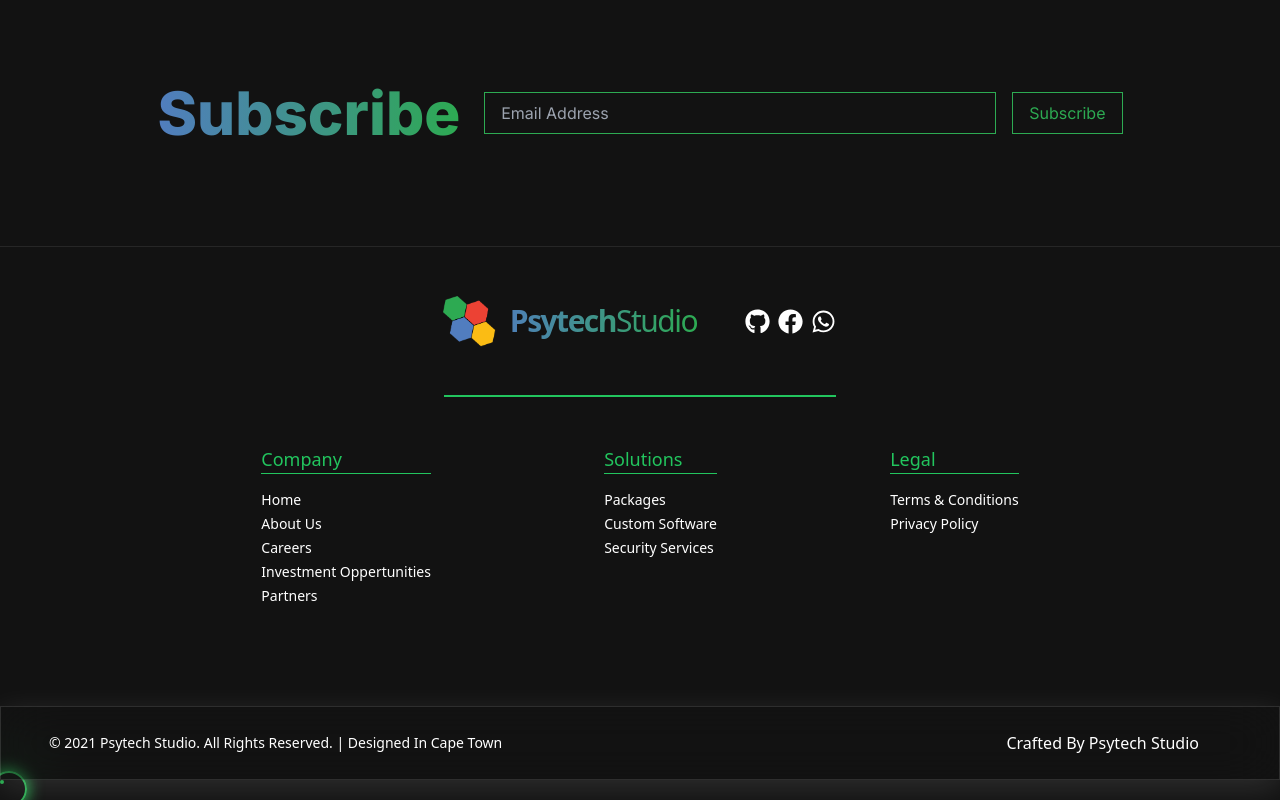
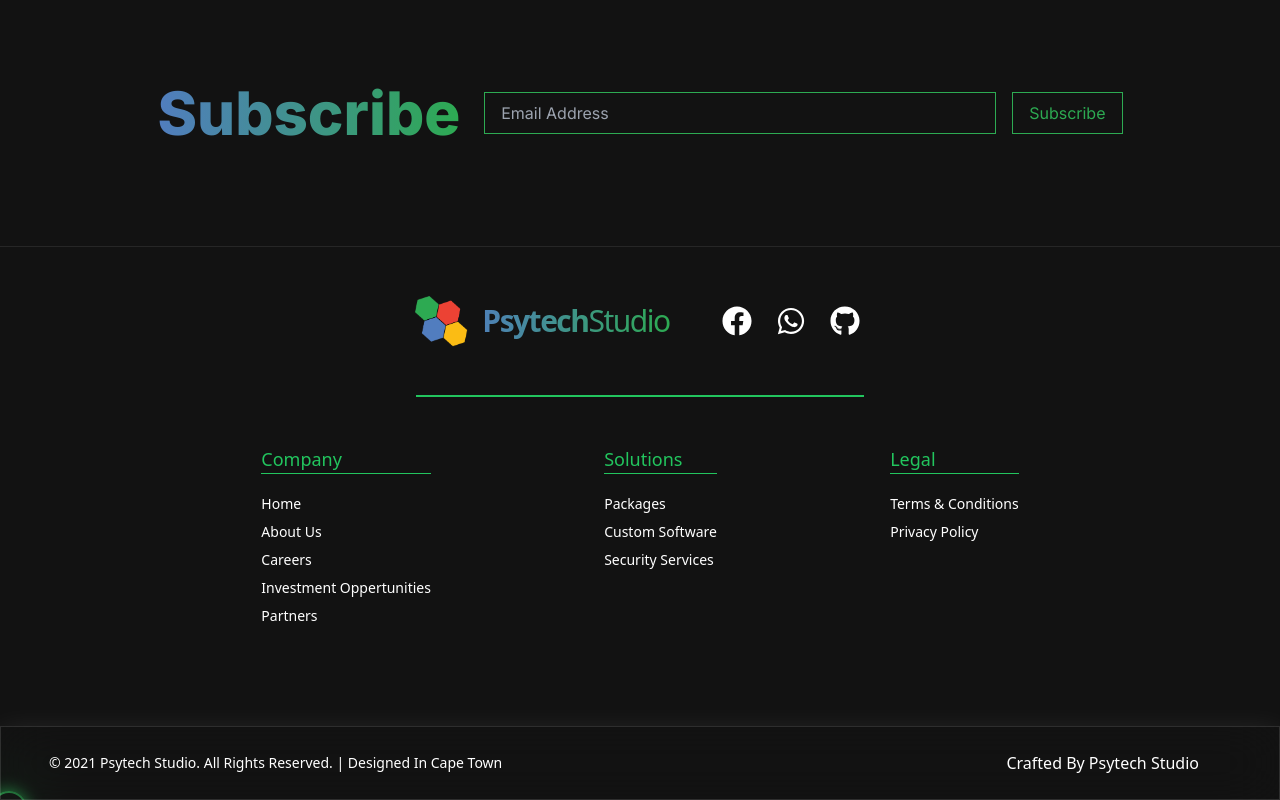
Before and after one commit to christiaan-fourie/psytech, a Next.js app: page / in a window 1280 px wide. Shown: the part 1750-2550 px from the top of the page. Built offline with nearby package versions, Linux system fonts and the light colour scheme.

Commit message:
Update Footer.jsx

```diff
--- a/components/Footer/Footer.jsx
+++ b/components/Footer/Footer.jsx
@@ -8,14 +8,11 @@ import Link from 'next/link'
 import { FaFacebook, FaGithub, FaWhatsapp } from 'react-icons/fa'
 
 // Import Loader
-import Loader from '@/components//Loader'
+import Loader from '@/components/Loader'
 
 const Footer = () => {
     // Once something is clicked, start loading the page
     const [isLoading, setIsLoading] = useState(false)
-
-
-
 
   return (
     <div className='border-t flex flex-col items-center border-neutral-800 font-sans font-light capitalize'>
@@ -33,12 +30,11 @@ const Footer = () => {
                             Psytech<span className='font-extralight'>Studio</span>
                         </Link>
                         <div className=' pl-12 text-center'>
-                                <ul className='flex gap-2 justify-center'>
-                                    {/* Social */}
-                                    <FaGithub size={25} />
-                                    <FaFacebook size={25} />
-                                    <FaWhatsapp size={25} />
-                                </ul>
+                            <div className='flex justify-center items-center space-x-4'>
+                                <Link className='hover:bg-[#2daa52] rounded-full p-1 transition-all duration-500' href="https://www.facebook.com/psytechstudio" target='_blank'> <FaFacebook size={30} /> </Link>
+                                <Link className='hover:bg-[#2daa52] rounded-full p-1 transition-all duration-500' href="https://wa.me/0718737005" target='_blank'> <FaWhatsapp size={30} /> </Link>
+                                <Link className='hover:bg-[#2daa52] rounded-full p-1 transition-all duration-500' href="https://github.com/PsytechStudio" target='_blank'> <FaGithub size={30} /> </Link>
+                            </div>
                         </div>
         </div>
         <div className='z-40 p-12 flex flex-col md:flex-row justify-between w-2/3'>
@@ -46,19 +42,19 @@ const Footer = () => {
                 <ul>
                     <li className='mb-4 text-lg border-b text-green-500 border-green-500'>Company</li>
                     <Link href='/'>
-                        <li className=' text-sm my-1 hover:text-green-500 hover:border-l  hover:pl-2 border-green-500 transition-all'>Home</li>
+                        <li className=' text-sm py-1 hover:text-green-500 hover:border-l  hover:pl-2 border-green-500 transition-all'>Home</li>
                     </Link>
                     <Link href='/company/about'>
-                        <li className='text-sm my-1 hover:text-green-500 hover:border-l  hover:pl-2 border-green-500 transition-all'>About Us</li>
+                        <li className='text-sm py-1 hover:text-green-500 hover:border-l  hover:pl-2 border-green-500 transition-all'>About Us</li>
                     </Link>
                     <Link href='/company/careers'>
-                        <li className='text-sm my-1 hover:text-green-500 hover:border-l  hover:pl-2 border-green-500 transition-all'>Careers</li>
+                        <li className='text-sm py-1 hover:text-green-500 hover:border-l  hover:pl-2 border-green-500 transition-all'>Careers</li>
                     </Link>
                     <Link href='/company/investor-oppertunities'>
-                        <li className='relative text-sm my-1 hover:text-green-500 hover:border-l  hover:pl-2 border-green-500 transition-all'>Investment Oppertunities</li>
+                        <li className='relative text-sm py-1 hover:text-green-500 hover:border-l  hover:pl-2 border-green-500 transition-all'>Investment Oppertunities</li>
                     </Link>
                     <Link href='/company/partners'>
-                        <li className='text-sm my-1 hover:text-green-500 hover:border-l  hover:pl-2 border-green-500 transition-all'>Partners</li>
+                        <li className='text-sm py-1 hover:text-green-500 hover:border-l  hover:pl-2 border-green-500 transition-all'>Partners</li>
                     </Link>
 
                 </ul>
@@ -67,13 +63,13 @@ const Footer = () => {
                 <ul>
                     <li className='mb-4 text-lg border-b text-green-500 border-green-500'>Solutions</li>
                     <Link href='/solutions/packages'>
-                        <li className='text-sm my-1 hover:text-green-500 hover:border-l  hover:pl-2 border-green-500 transition-all'>Packages</li>
+                        <li className='text-sm py-1 hover:text-green-500 hover:border-l  hover:pl-2 border-green-500 transition-all'>Packages</li>
                     </Link>
                     <Link href='/solutions/custom-software'>
-                        <li className='text-sm my-1 hover:text-green-500 hover:border-l  hover:pl-2 border-green-500 transition-all'>Custom Software</li>
+                        <li className='text-sm py-1 hover:text-green-500 hover:border-l  hover:pl-2 border-green-500 transition-all'>Custom Software</li>
                     </Link>
                     <Link href='/solutions/security'>
-                        <li className='text-sm my-1 hover:text-green-500 hover:border-l  hover:pl-2 border-green-500 transition-all'>Security Services</li>
+                        <li className='text-sm py-1 hover:text-green-500 hover:border-l  hover:pl-2 border-green-500 transition-all'>Security Services</li>
                     </Link>
                 </ul>
             </div>
@@ -81,10 +77,10 @@ const Footer = () => {
                 <ul>
                     <li className='mb-4 text-lg border-b text-green-500 border-green-500'>Legal</li>
                     <Link href='/terms-and-conditions'>
-                        <li className='text-sm my-1 hover:text-green-500 hover:border-l  hover:pl-2 border-green-500 transition-all'>Terms & Conditions </li>
+                        <li className='text-sm py-1 hover:text-green-500 hover:border-l  hover:pl-2 border-green-500 transition-all'>Terms & Conditions </li>
                     </Link>
                     <Link href='/privacy-policy'>
-                        <li className='text-sm my-1 hover:text-green-500 hover:border-l  hover:pl-2 border-green-500 transition-all'>Privacy Policy</li>
+                        <li className='text-sm py-1 hover:text-green-500 hover:border-l  hover:pl-2 border-green-500 transition-all'>Privacy Policy</li>
                     </Link>
                 </ul>
             </div>
```
